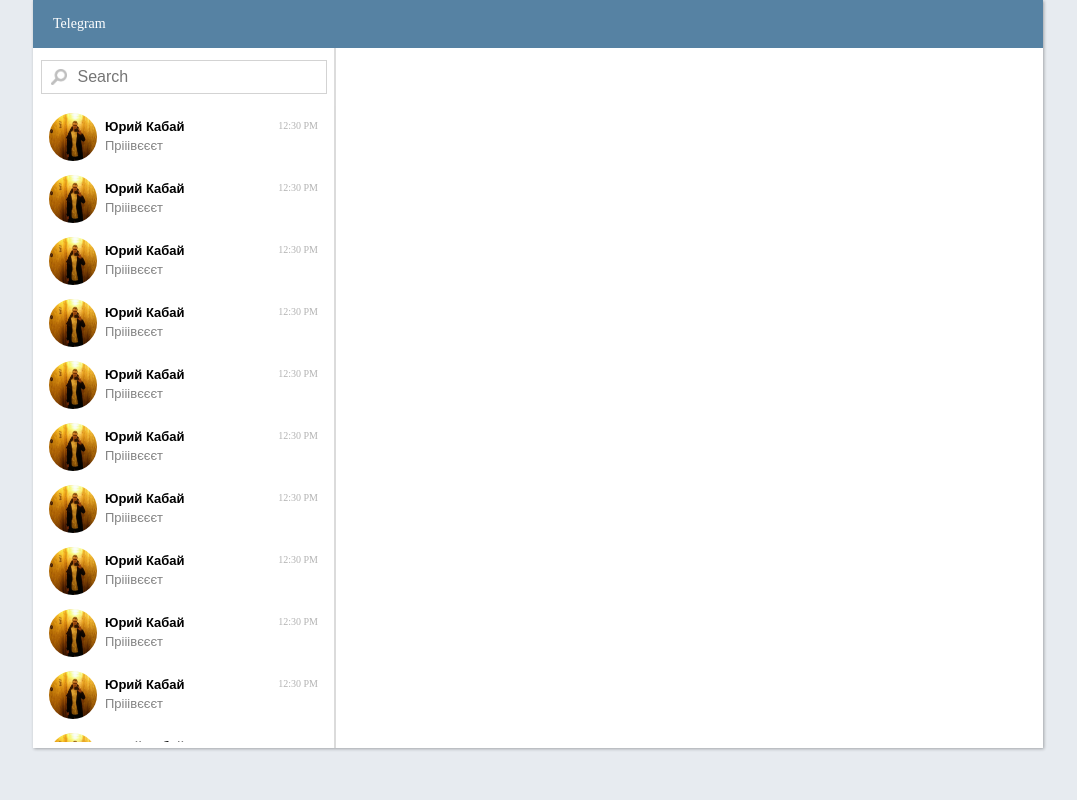
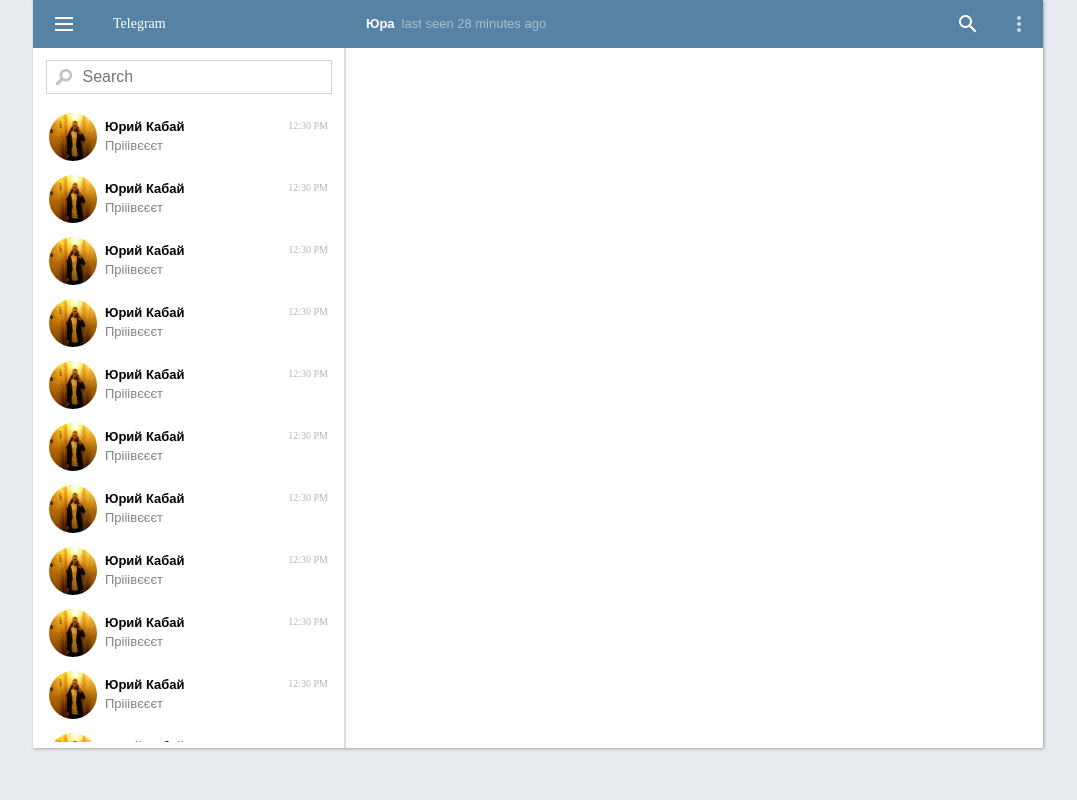
Before and after one commit to margobozova/telegram, a website built with webpack: page src/index.html in a window 1280 px wide. Shown: the whole page, without its empty margins (102-1179 px from the left). Built offline with nearby package versions, Linux system fonts and the light colour scheme; some packages are replaced by stand-ins of ours.

Commit message:
Edit header

```diff
--- a/src/components/chatPage/leftMenu/chatList/chatItem/styles.css
+++ b/src/components/chatPage/leftMenu/chatList/chatItem/styles.css
@@ -27,7 +27,7 @@
 			color: #000;
 			position: absolute;
 			top: 14px;
-      transition: color 100ms ease-out;
+     		transition: color 100ms ease-out;
 		}
 		.message {
 			font-family: sans-serif;
@@ -35,7 +35,7 @@
 			font-size: 13px;
 			position: absolute;
 			bottom: 14px;
-      transition: color 100ms ease-out;
+      		transition: color 100ms ease-out;
 		}
 		.time {
 			position: absolute;
@@ -43,7 +43,7 @@
 			color: rgb(179,179,179);
 			font-size: 10px;
 			top: 14px;
-      transition: color 100ms ease-out;
+      		transition: color 100ms ease-out;
 		}
 
 .chat-item:hover {
--- a/src/components/chatPage/leftMenu/searchChat/styles.css
+++ b/src/components/chatPage/leftMenu/searchChat/styles.css
@@ -1,5 +1,5 @@
 .search-chat {
-  width:303px;
+  width:313px;
   height:58px;
   position:absolute;
   box-sizing: border-box;
--- a/src/components/chatPage/leftMenu/styles.css
+++ b/src/components/chatPage/leftMenu/styles.css
@@ -2,7 +2,7 @@
   position: relative;
   float: left;
   box-sizing: border-box;
-  width:30%;
+  width:313px;
   height:100%;
   border-right: 2px solid rgba(17,17,17, 0.15);
 }
--- a/src/components/header/index.js
+++ b/src/components/header/index.js
@@ -11,7 +11,26 @@
 
   render() {
     return `
-      <a class="${styles.logo}">Telegram</a>
+      <a href="" class="${styles['header-dropdown']}">
+        <div class="${styles['hamburger-menu']}">
+          <span></span>
+          <span></span>
+          <span></span>
+        </div>
+        <a class="${styles.logo}">Telegram</a>
+      </a>
+      <a href="" class="${styles['header-contact-status']}">
+        <span class="${styles['name-conversation']}">Юра</span>
+        <span class="${styles['status-conversation']}">last seen 28 minutes ago</span>
+      </a>
+      <a href="" class="${styles['search-in-conversation']}"></a>
+      <a href="" class="${styles['menu-conversation']}">
+        <div class="${styles['menu-conversation-icon']}">
+          <span></span>
+          <span></span>
+          <span></span>
+        </div>
+      </a>
     `;
   }
 }
--- a/src/components/header/styles.css
+++ b/src/components/header/styles.css
@@ -4,13 +4,155 @@
   width: 100%;
   background-color: #5682a3;
 }
-
+  .header-dropdown {
+    display: block;
+    position: relative;
+    float: left;
+    height: 100%;
+    width: 313px;
+    transition: background-color 200ms ease-out;
+  }
+    .header-dropdown:hover {
+      background-color: #497799;
+    }
     .logo {
       position: absolute;
       top: 50%;
-  left: 20px;
+      left: 80px;
       transform: translateY(-50%);
       font-size: 14px;
       color: #ffffff;
       cursor: pointer;
     }
+    .hamburger-menu {
+      width: 18px;
+      height: 14px;
+      position: relative;
+      transition: 200ms ease-out;
+      top: 50%;
+      transform: translate(0,-50%);
+      left:22px;
+      cursor: pointer;
+    }
+      .hamburger-menu span {
+        display: block;
+        position: absolute;
+        height: 2px;
+        width: 100%;
+        background: rgb(255,255,255);
+        transform: rotate(0deg);
+        transition: 100ms ease-out;
+      }
+        .hamburger-menu span:nth-child(1) {
+          top:0;
+        }
+        .hamburger-menu span:nth-child(2) {
+          top:6px;
+        }
+        .hamburger-menu span:nth-child(3) {
+          top:12px;
+        }
+        .hamburger-menu:hover span:nth-child(1) {
+          transform: rotate(45deg);
+          left: 2px;
+          top: 6px;
+
+        }
+
+        .hamburger-menu:hover span:nth-child(2) {
+          opacity: 0;
+        }
+
+        .hamburger-menu:hover span:nth-child(3) {
+          transform: rotate(-45deg);
+          left: 2px;
+          top: 6px;
+        }
+  .header-contact-status {
+    display:block;
+    position: relative;
+    float: left;
+    height: 100%;
+    width: 594px;
+    transition: background-color 200ms ease-out;
+  }
+    .name-conversation {
+      font-family: sans-serif;
+      font-size: 13px;
+      font-weight: 700;
+      color: rgb(255,255,255);
+      display: block;
+      position: relative;
+      float: left;
+      top: 50%;
+      transform: translate(0,-50%);
+      margin-left: 20px;
+    }
+    .status-conversation {
+      font-family: sans-serif;
+      font-size: 13px;
+      color: rgba(255,255,255,0.5);
+      display: block;
+      position: relative;
+      float: left;
+      top: 50%;
+      transform: translate(0,-50%);
+      margin-left: 7px;
+      transition: color 200ms ease-out;
+    }
+      .header-contact-status:hover {
+        background-color: #497799;
+      }
+      .header-contact-status:hover .status-conversation{
+        color: rgb(255,255,255);
+      }
+  .search-in-conversation {
+    display: block;
+    float: left;
+    width: 55px;
+    height: 100%;
+    background-image: url(/images/ic_search_white.png);
+    background-repeat: no-repeat;
+    background-position: center;
+    transition: background-color 200ms ease-out;
+  }
+    .search-in-conversation:hover {
+      background-color: #497799;
+    }
+  .menu-conversation {
+    height: 100%;
+    width: 48px;
+    position: relative;
+    display: block;
+    float: left;
+    transition: background-color 200ms ease-out;
+  }
+    .menu-conversation-icon {
+      position: relative;
+      height: 16px;
+      width: 4px;
+      top: 50%;
+      left: 50%;
+      transform: translate(-50%,-50%);
+    }
+    .menu-conversation:hover {
+      background-color: #497799;
+    }
+      .menu-conversation-icon span {
+        display: block;
+        position: absolute;
+        height: 4px;
+        width: 4px;
+        border-radius: 50%;
+        background-color: rgba(255,255,255,0.7);
+      }
+        .menu-conversation-icon span:nth-child(1) {
+          top: 0;
+        }
+        .menu-conversation-icon span:nth-child(2) {
+          top: 50%;
+          transform: translate(0,-50%);
+        }
+        .menu-conversation-icon span:nth-child(3) {
+          bottom: 0;
+        }
--- a/src/styles/core.css
+++ b/src/styles/core.css
@@ -3,4 +3,5 @@
 }
 * {
 	box-sizing: border-box;
+	text-decoration: none;
 }
```
Also changed, not shown: public/images/ic_search_white.png (added). Lines whose indentation alone changed are shown as unchanged.
